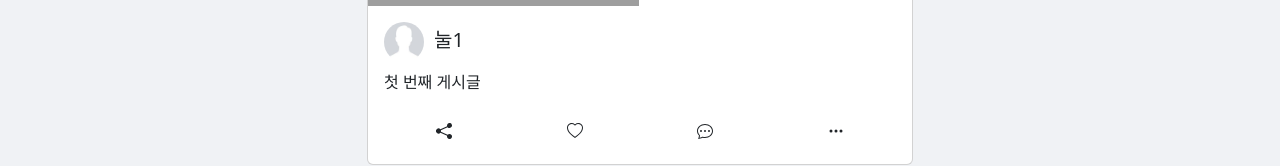
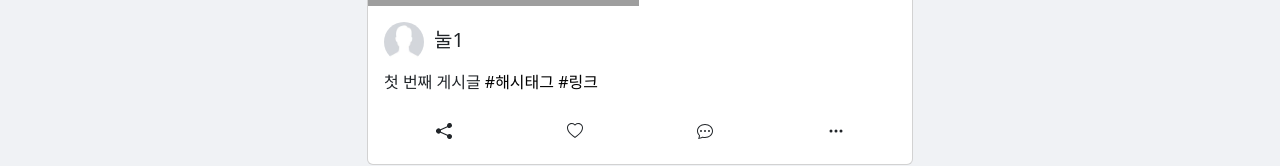
Before and after one commit to nuring9/sns-nora-react, a React (Create React App) app in the folder front/: page / in a window 1280 px wide. Both pictures are taken after typing "name@example.com", "Sample123" into the empty fields and a click on the button "로그인". Shown: the part 392-558 px from the top of the page. Built offline with nearby package versions, Linux system fonts and the light colour scheme; grey boxes are pictures that could not be loaded.

Commit message:
해시태그 링크

```diff
--- a/front/src/components/PostCard.tsx
+++ b/front/src/components/PostCard.tsx
@@ -17,6 +17,7 @@ import { RootState } from "../store/configureStore";
 
 import Avatar from "react-avatar";
 import CommentForm from "./CommentForm";
+import PostCardContent from "./PostCardContent";
 
 const CommentWrapper = styled.div`
   padding: 2px 15px;
@@ -29,6 +30,12 @@ const AvatarWrapper = styled(Avatar)`
 
 const CommentNick = styled.div`
   font-weight: bold;
+
+  & p {
+    margin: auto;
+    text-align: left;
+    padding-left: 10px;
+  }
 `;
 
 const CommentContent = styled.p`
@@ -86,7 +93,9 @@ const PostCard: React.FC<PostCardProps> = ({ post }) => {
             />
             {post.User.nickname}
           </Card.Title>
-          <Card.Text>{post.content}</Card.Text>
+          <Card.Text>
+            <PostCardContent postData={post.content} />
+          </Card.Text>
           <div className="card-button">
             <Button variant="white">
               <ShareFill />
--- /dev/null
+++ b/front/src/components/PostCardContent.tsx
@@ -0,0 +1,35 @@
+import React from "react";
+import { Link } from "react-router-dom";
+import styled from "styled-components";
+
+interface PostCardContentProps {
+  postData: string;
+}
+
+const LinkedText = styled(Link)`
+  text-decoration: none;
+  color: black;
+`;
+
+const PostCardContent: React.FC<PostCardContentProps> = ({ postData }) => {
+  const splittedData = postData.split(/(#[^\s#]+)/g);
+
+  return (
+    <div>
+      {splittedData.map((v, i) => {
+        if (v.match(/(#[^\s#]+)/)) {
+          // 만약 해시태그인애들은 링크로 return (즉, map 반복문중에 해시태그 정규식을 match한 결과값만 Link로 감싸줌. )
+          return (
+            <LinkedText to={`/hashtag/${v.slice(1)}`} key={i}>
+              {v}
+            </LinkedText>
+          );
+        }
+        return v;
+        // 일반적인 글은 그대로 return
+      })}
+    </div>
+  );
+};
+
+export default PostCardContent;
--- a/front/src/reducers/post.tsx
+++ b/front/src/reducers/post.tsx
@@ -11,7 +11,7 @@ const initialState: PostsState = {
         id: 1,
         nickname: "눌1",
       },
-      content: "첫 번째 게시글",
+      content: "첫 번째 게시글 #해시태그 #링크",
       Images: [
         {
           src: "/images/art-1.jpg",
```
